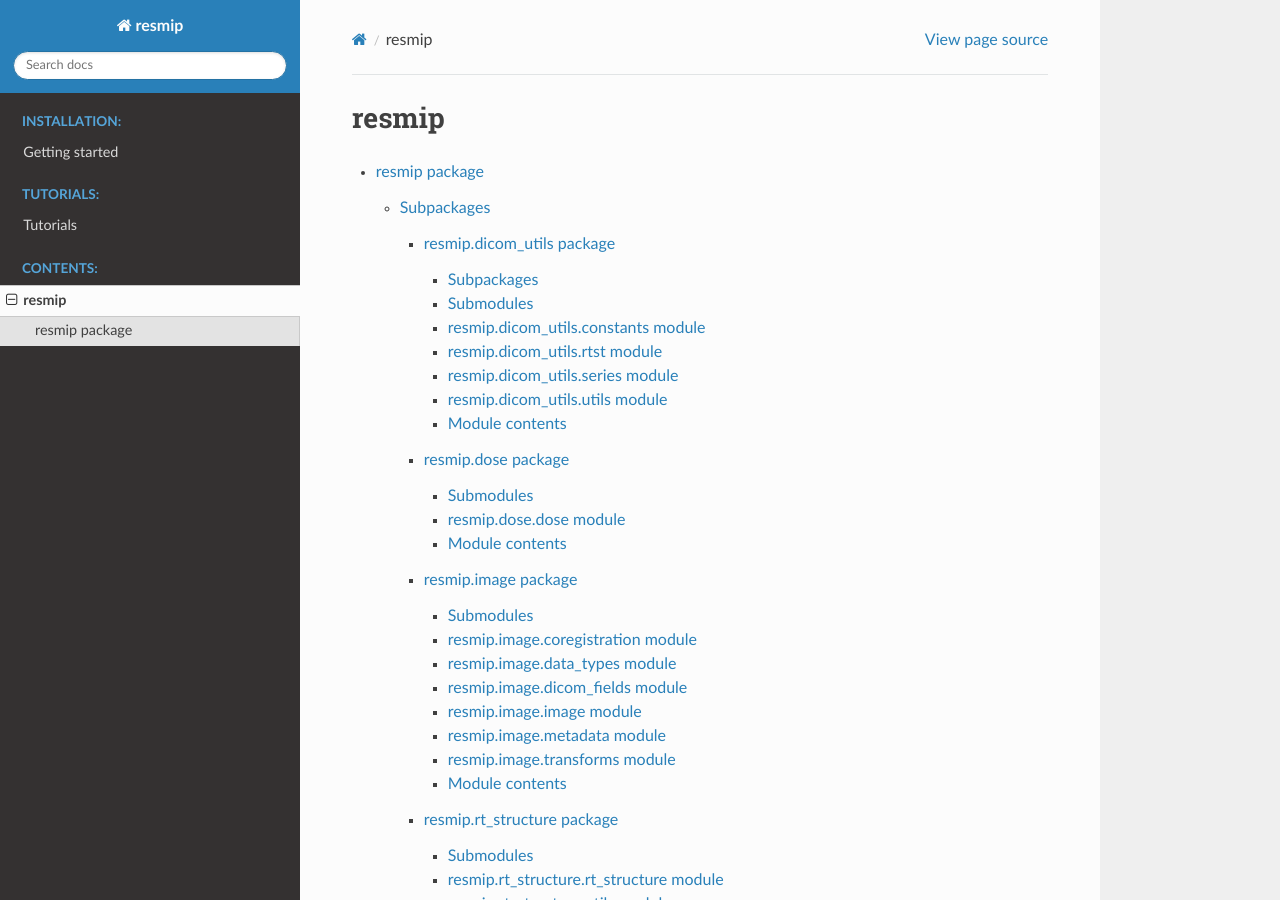
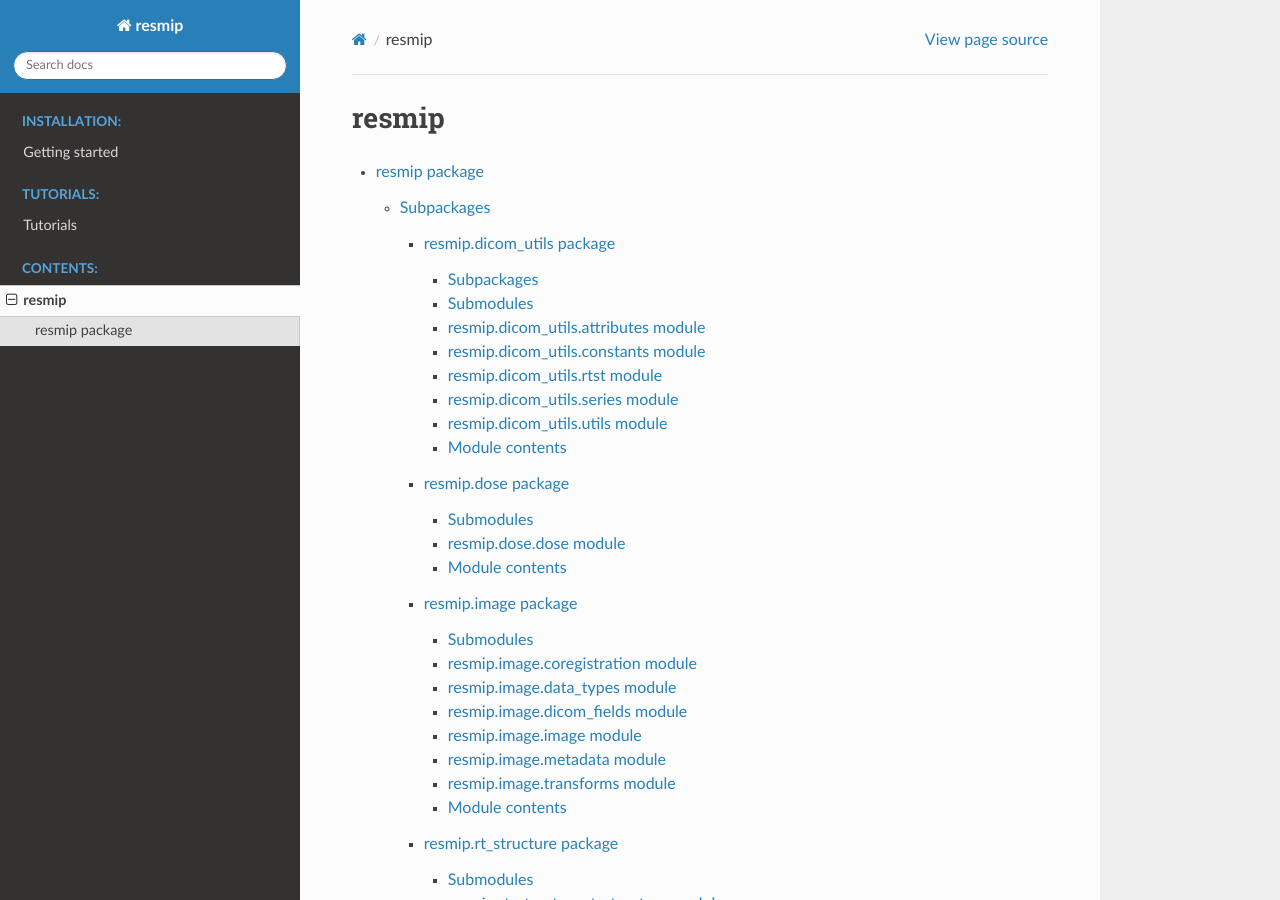
Before and after one commit to pymaitre/resmip, a Sphinx documentation site: the page built from docs/source/modules.rst, in a window 1280 px wide and 900 px high. Built offline with Sphinx 7.4.7 and the Read the Docs theme 3.1.0, drawn with Linux system fonts in a browser that asks for light colours; comment, search, counter and statistics services are not loaded.

Commit message:
docs: document resmip.dicom_utils.attributes

```diff
--- a/docs/source/resmip.dicom_utils.rst
+++ b/docs/source/resmip.dicom_utils.rst
@@ -11,6 +11,14 @@ Subpackages
 
 Submodules
 ----------
+
+resmip.dicom\_utils.attributes module
+-------------------------------------
+
+.. automodule:: resmip.dicom_utils.attributes
+   :members:
+   :undoc-members:
+   :show-inheritance:
 
 resmip.dicom\_utils.constants module
 ------------------------------------
```
